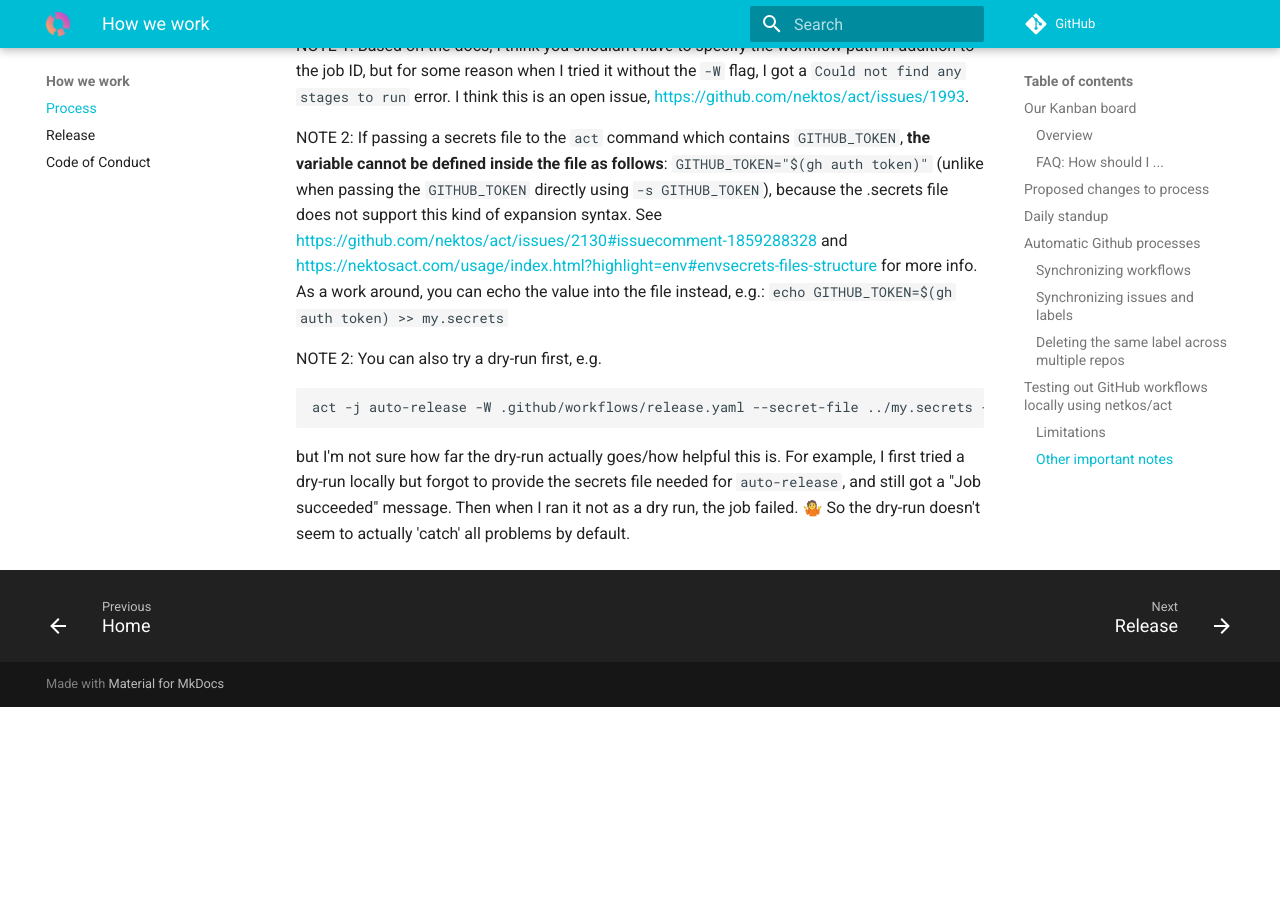
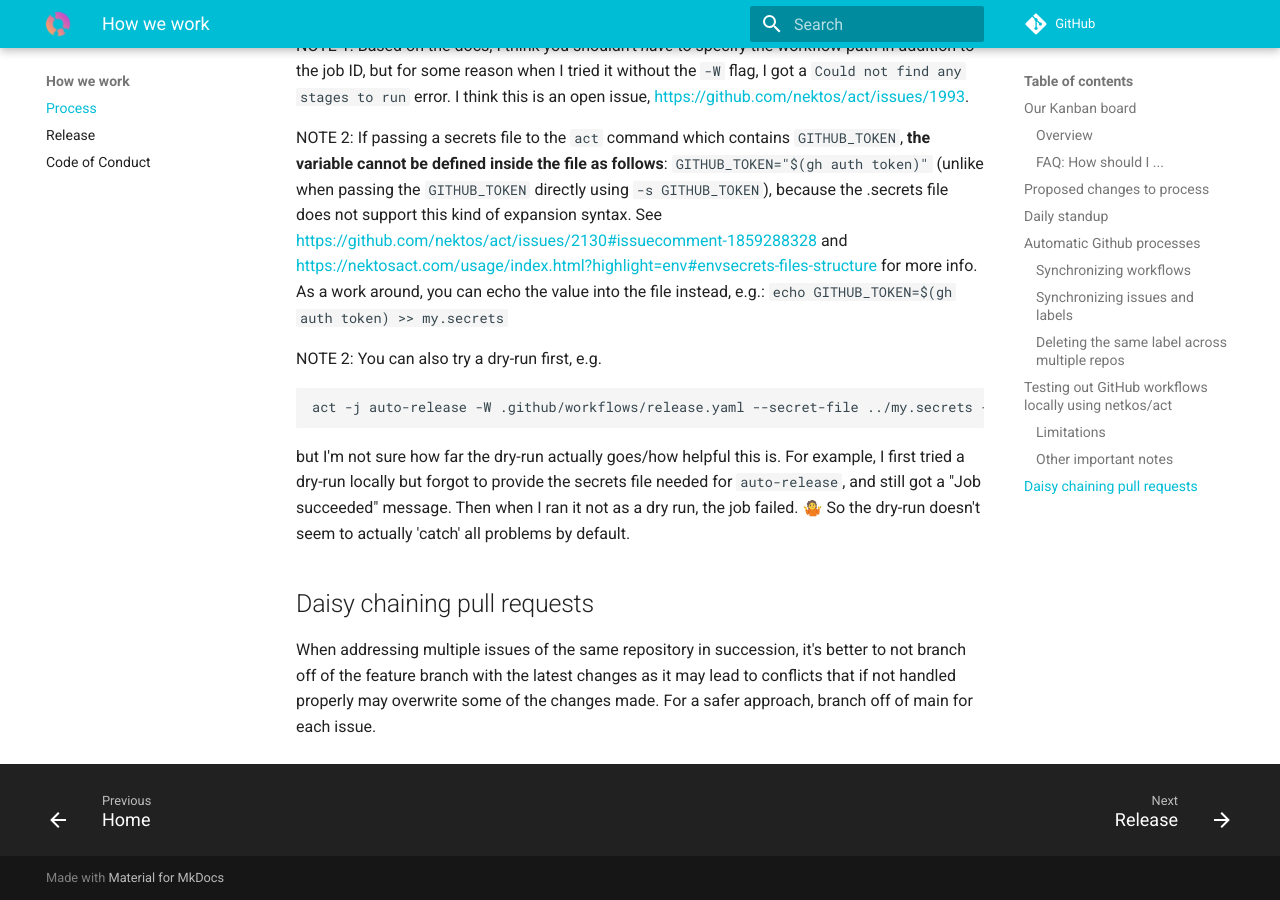
Before and after one commit to neurobagel/dev-docs, an MkDocs documentation site: the page built from docs/sections/How we work.md, in a window 1280 px wide and 900 px high, scrolled down 7179 px. Built offline with MkDocs 1.6.1 and Material for MkDocs 9.7.7, drawn with Linux system fonts in a browser that asks for light colours; comment, search, counter and statistics services are not loaded; before the commit the page ends 7886 px from its top, so only the background shows below that.

Commit message:
Added a section on daisy chaining PRs

````diff
--- a/docs/sections/How we work.md
+++ b/docs/sections/How we work.md
@@ -259,3 +259,6 @@ NOTE 2: You can also try a dry-run first, e.g.
 act -j auto-release -W .github/workflows/release.yaml --secret-file ../my.secrets -n
 ```
 but I'm not sure how far the dry-run actually goes/how helpful this is. For example, I first tried a dry-run locally but forgot to provide the secrets file needed for `auto-release`, and still got a "Job succeeded" message. Then when I ran it not as a dry run, the job failed. 🤷 So the dry-run doesn't seem to actually 'catch' all problems by default.
+
+## Daisy chaining pull requests
+When addressing multiple issues of the same repository in succession, it's better to not branch off of the feature branch with the latest changes as it may lead to conflicts that if not handled properly may overwrite some of the changes made. For a safer approach, branch off of main for each issue.
````
